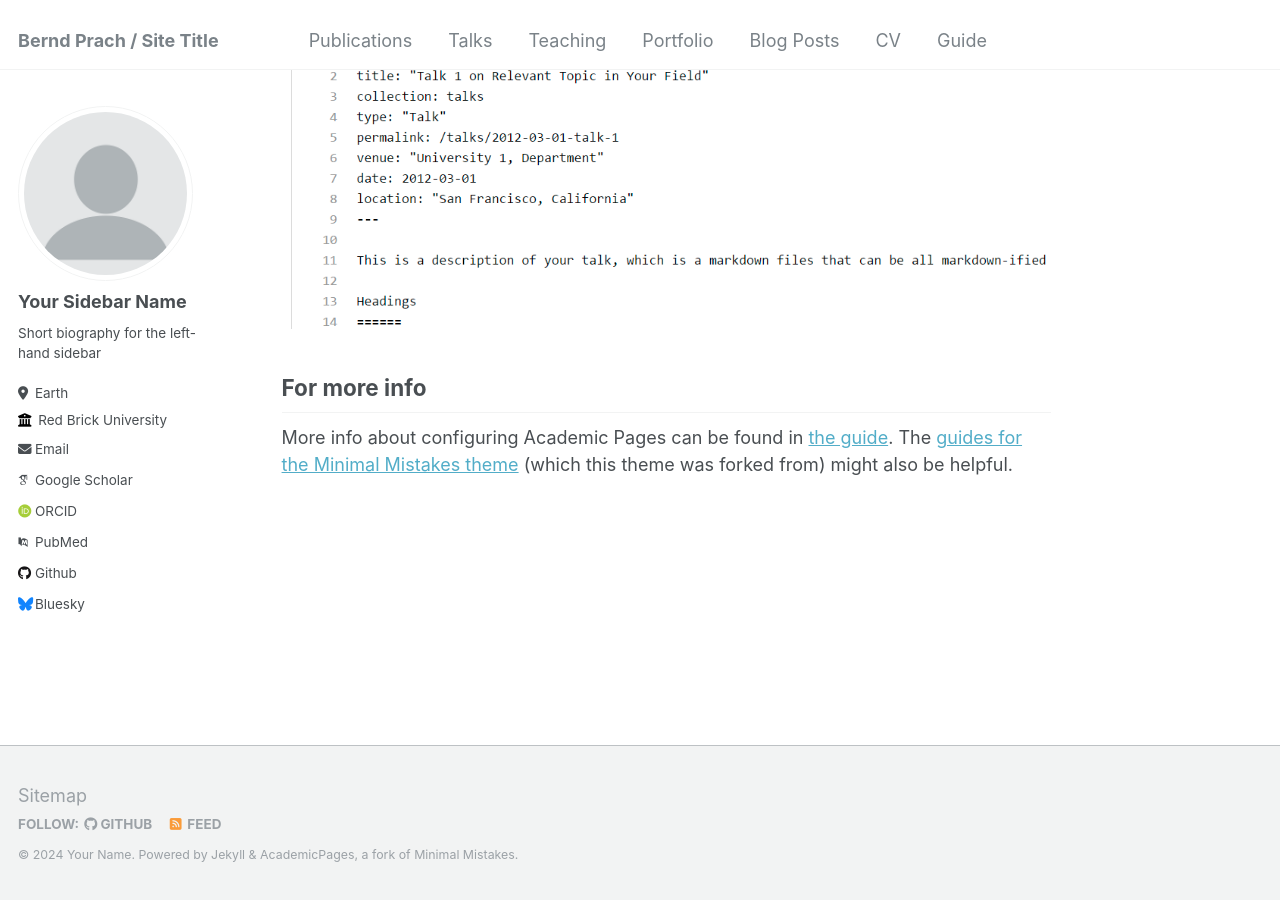
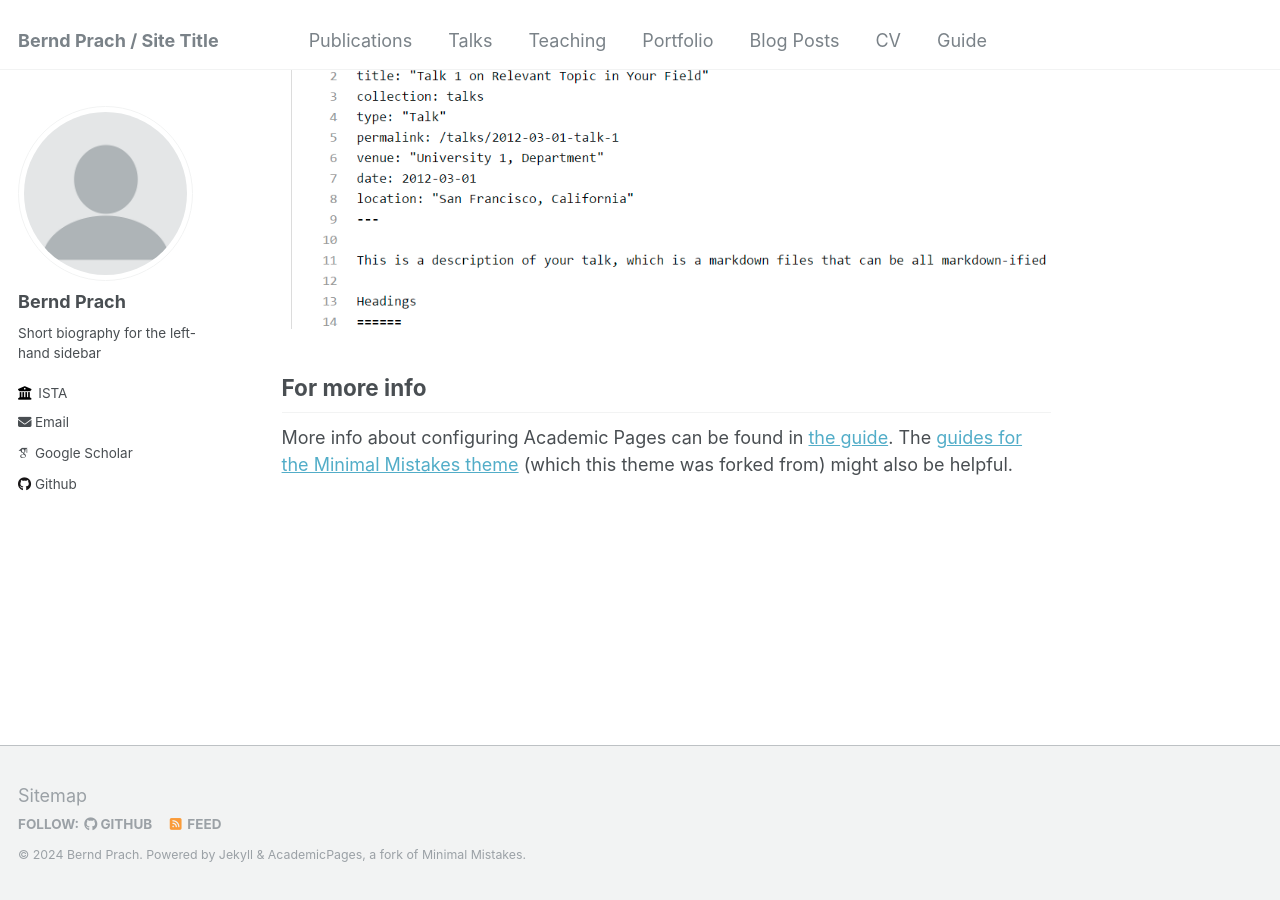
Before and after one commit to berndprach/berndprach.github.io, a Jekyll site: the page built from _pages/about.md, in a window 1280 px wide and 900 px high, scrolled down 2660 px. Built offline with Jekyll 4.4.1, drawn with Linux system fonts in a browser that asks for light colours; some web fonts are replaced.

Commit message:
Update _config.yml

```diff
--- a/_config.yml
+++ b/_config.yml
@@ -10,11 +10,11 @@
 locale                   : "en-US"
 title                    : "Bernd Prach / Site Title"
 title_separator          : "-"
-name                     : &name "Your Name"
+name                     : &name "Bernd Prach"
 description              : &description "personal description"
-url                      : https://academicpages.github.io # the base hostname & protocol for your site e.g. "https://mmistakes.github.io"
+url                      : https://berndprach.github.io # the base hostname & protocol for your site e.g. "https://mmistakes.github.io"
 baseurl                  : "" # the subpath of your site, e.g. "/blog"
-repository               : "academicpages/academicpages.github.io"
+repository               : "berndprach/berndprach.github.io"
 
 # Site Author - The following control what appear as part of the author content on the side bar.
 #               If a field is blank the icon and link will not appear, otherwise it will be shown.
@@ -22,33 +22,33 @@ repository               : "academicpages/academicpages.github.io"
 author:
   # Biographic information
   avatar           : "profile.png"
-  name             : "Your Sidebar Name"
+  name             : "Bernd Prach"
   pronouns         : # example: "she/her"
   bio              : "Short biography for the left-hand sidebar"
-  location         : "Earth"
-  employer         : "Red Brick University"
+  location         : # "Earth"
+  employer         : "ISTA"
   uri              : # URL
-  email            : "none@example.org"
+  email            : "bprach@ist.ac.at"
 
   # Academic websites
   arxiv            : # URL - Update with the correct link to your profile
-  googlescholar    : "https://scholar.google.com/citations?user=PS_CX0AAAAAJ"
+  googlescholar    : "https://scholar.google.com/citations?user=m5ZzcLEAAAAJ"
   impactstory      : # URL
-  orcid            : "http://orcid.org/yourorcidurl"
+  orcid            : # "http://orcid.org/yourorcidurl"
   semantic         : # URL
-  pubmed           : "https://www.ncbi.nlm.nih.gov/pubmed/?term=john+snow"
+  pubmed           : # "https://www.ncbi.nlm.nih.gov/pubmed/?term=john+snow"
   researchgate     : # URL
 
   # Repositories and software development
   bitbucket        : # Username - Update with your username on the site
   codepen          : # Username
   dribbble         : # Username
-  github           : "academicpages"
+  github           : "berndprach"
   kaggle           : # Username
   stackoverflow    : # User number or user number and name (i.e., use "1" or "1/jeff-atwood")
 
   # Social media
-  bluesky          : "bsky.app" # Replace this with you Bluesky username
+  bluesky          : # "bsky.app" # Replace this with you Bluesky username
   facebook         : # Username
   flickr           : # Username
   foursquare       : # Username
```
